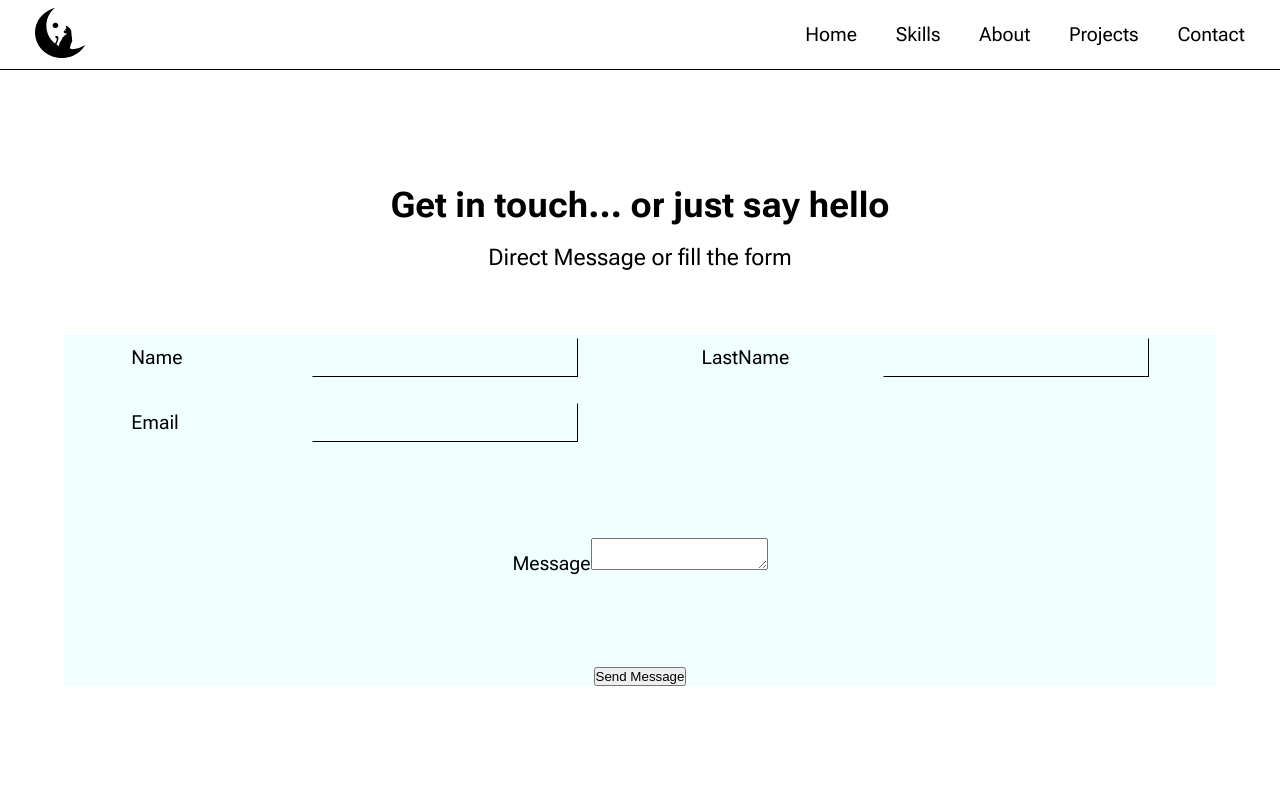
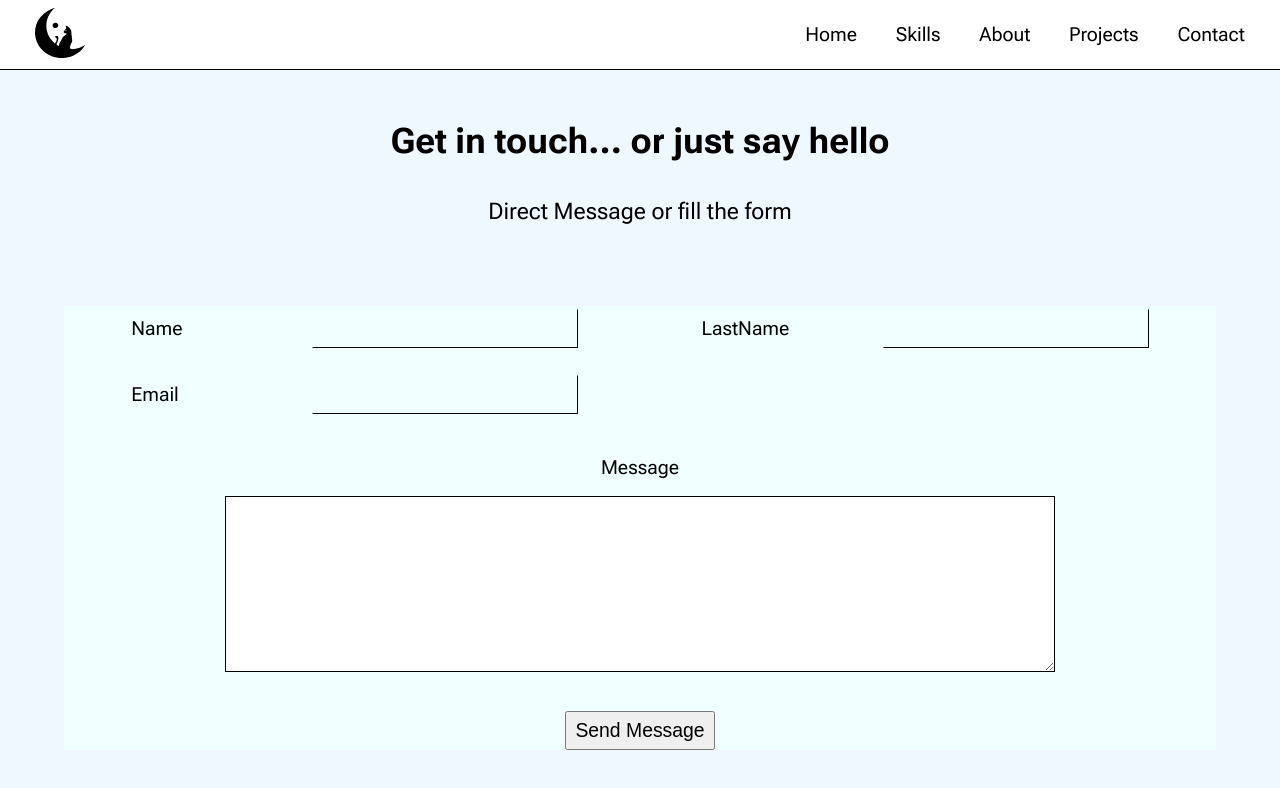
Before and after one commit to JorgeKerilima19/portfolio, a React (Vite) app: page /contact in a window 1280 px wide. Shown: the top 788 px of the page. Built offline with nearby package versions, Linux system fonts and the light colour scheme.

Commit message:
contact form styles2

```diff
--- a/src/pages/Contact.tsx
+++ b/src/pages/Contact.tsx
@@ -21,11 +21,11 @@ export const Contact = () => {
               <input className="contact__form__item-input" type="text" />
             </div>
           </div>
-          <div className="contact__form__text-container">
+          <div className="contact__form__text-container container">
             <label>Message</label>
-            <textarea name=""></textarea>
+            <textarea className="contact__form__item-textarea" name=""></textarea>
           </div>
-          <button onClick={(e) => e.preventDefault()} type="submit">
+          <button className="contact__form__button" onClick={(e) => e.preventDefault()} type="submit">
             Send Message
           </button>
         </form>
--- a/src/pages/styles/contact.css
+++ b/src/pages/styles/contact.css
@@ -1,27 +1,31 @@
 .section-contact {
+  background-color: aliceblue;
 }
 .contact-wrapper {
   padding: 2em 0;
-  gap: 1em;
+  gap: 2em;
   min-height: var(--complete-height);
   justify-content: center;
 }
 .contact__title {
   font-size: 2em;
+  text-align: center;
 }
 .contact__subtitle {
   font-size: 1.3em;
   font-weight: 400;
   margin-bottom: 2em;
+  text-align: center;
 }
 .contact__form {
+  background-color: azure;
   display: flex;
   justify-content: space-between;
   align-items: center;
   flex-direction: column;
-  background-color: azure;
+  gap: 2em;
   width: 100%;
-  height: min(var(--complete-height), 20rem);
+  min-height: min(var(--complete-height), 20rem);
   font-size: 1.1em;
 }
 .contact__form__inputs-container {
@@ -49,6 +53,29 @@
   background-color: inherit;
   transition: 0.5s;
 }
-.contact__form__item-input:focus{
+.contact__form__item-input:focus {
   border: thin solid black;
 }
+.contact__form__text-container {
+  gap: 1rem;
+}
+.contact__form__item-textarea {
+  height: 10rem;
+  width: max(10rem, 80%);
+  font-family: inherit;
+  font-size: inherit;
+  padding: 0.5rem;
+  border: thin solid black;
+  outline: 0;
+}
+.contact__form__button {
+  height: 2em;
+  font-size: inherit;
+  padding: 0.2rem 0.5rem;
+}
+
+@media (max-width: 720px) {
+  .contact__form__inputs-container {
+    justify-content: center;
+  }
+}
```
